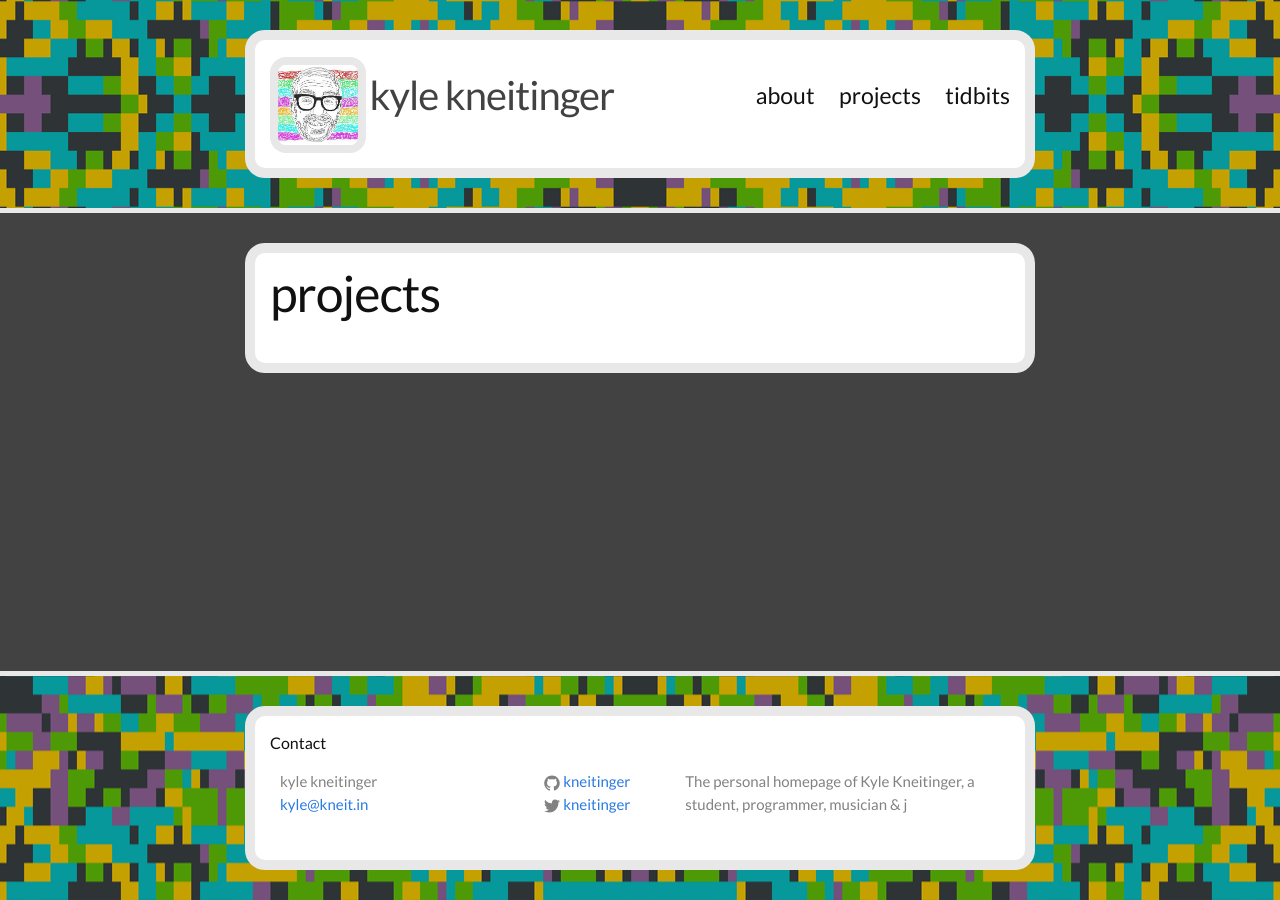
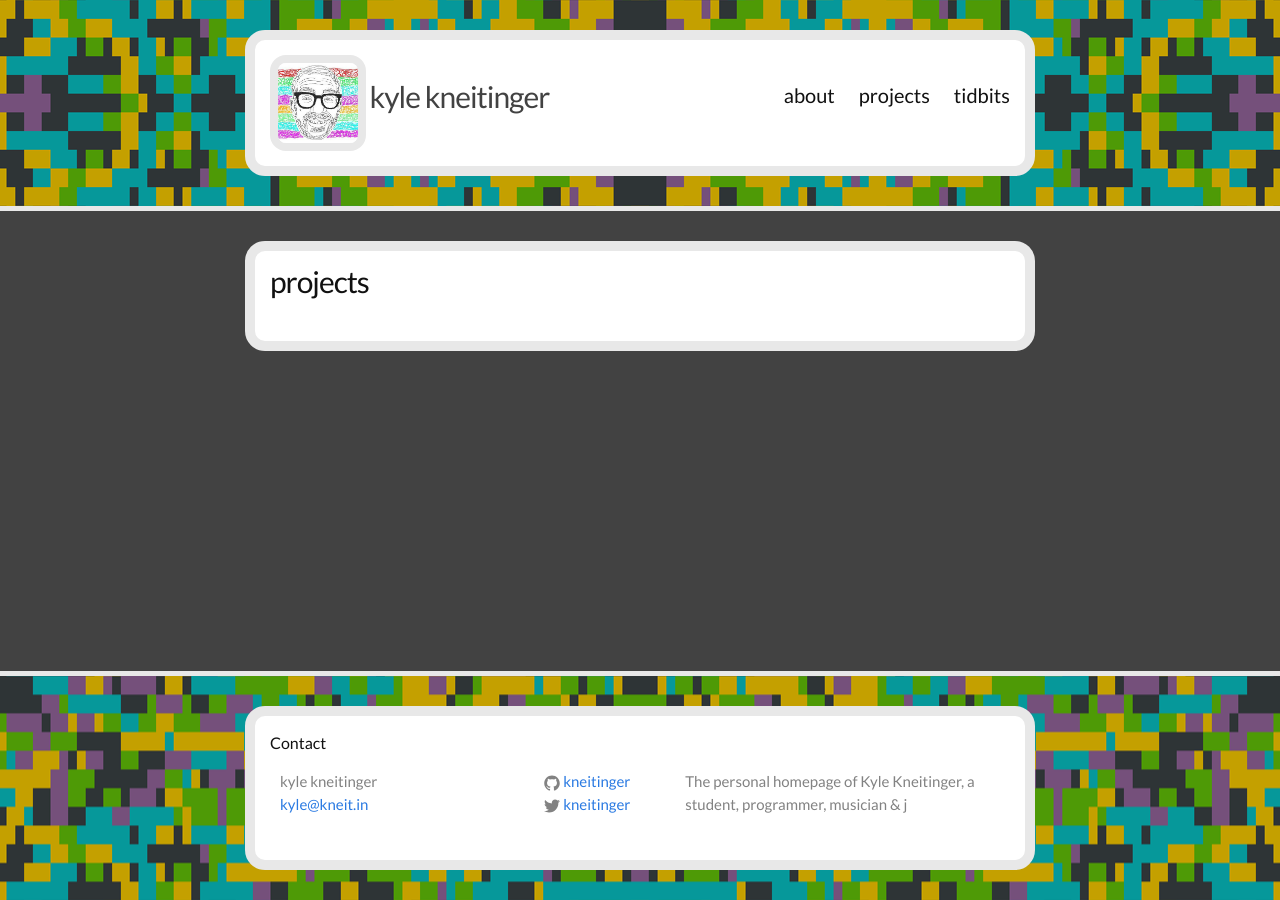
Before and after one commit to kneitinger/kneitinger.github.io, a Jekyll site: the page built from projects.md, in a window 1280 px wide. Built offline with Jekyll 4.4.1, drawn with Linux system fonts in a browser that asks for light colours.

Commit message:
font sizes

```diff
--- a/_sass/_layout.scss
+++ b/_sass/_layout.scss
@@ -47,8 +47,8 @@
 }
 
 .site-title {
-    font-size: 40px;
-    line-height: 80px;
+    font-size: 30px;
+    line-height: 70px;
     letter-spacing: -1px;
     margin-bottom: 0;
     //float: left;
@@ -62,7 +62,7 @@
 .site-nav {
     float: right;
     line-height: 80px;
-    font-size: 23px;
+    font-size: 20px;
 
     .menu-icon {
         display: none;
@@ -134,7 +134,7 @@
 }
 
 .page-heading {
-    font-size: 50px;
+    font-size: 30px;
 }
 
 .post-list {
@@ -166,12 +166,12 @@
 }
 
 .post-title {
-    font-size: 50px;
+    font-size: 30px;
     letter-spacing: -1px;
     line-height: 1;
 
     @include media-query($on-laptop) {
-        font-size: 36px;
+        font-size: 30px;
     }
 }
 
```
